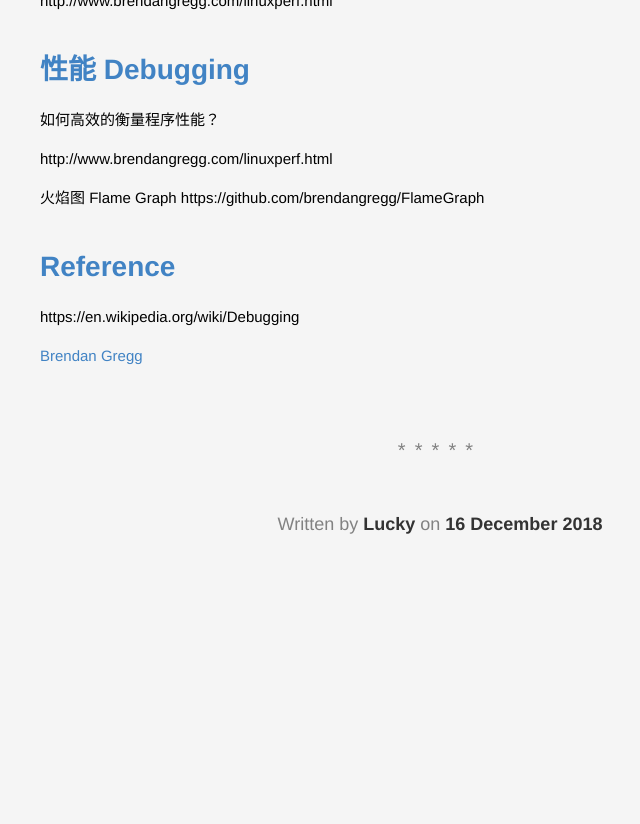
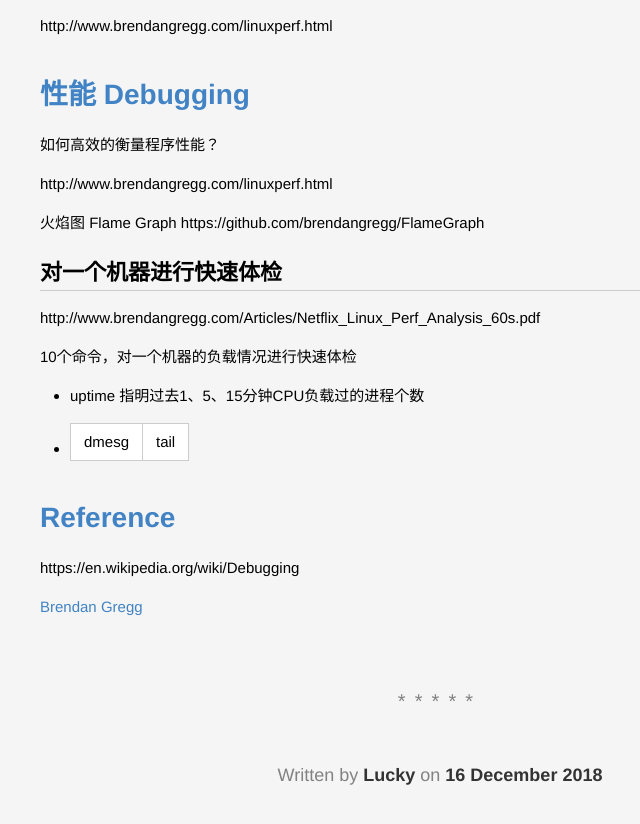
Before and after one commit to lucky521/blog, a Jekyll site: the page built from _posts/debugging/2018-12-16-debugging.markdown, in a window 1280 px wide and 900 px high, scrolled down 1444 px. Shown: the top 824 px of the window, without its empty margins (200-840 px from the left). Built offline with Jekyll 4.4.1, drawn with Linux system fonts in a browser that asks for light colours; before the commit the page ends 2110 px from its top, so only the background shows below that.

Commit message:
update blog

```diff
--- a/_posts/debugging/2018-12-16-debugging.markdown
+++ b/_posts/debugging/2018-12-16-debugging.markdown
@@ -56,6 +56,14 @@ http://www.brendangregg.com/linuxperf.html
 https://github.com/brendangregg/FlameGraph
 
 
+## 对一个机器进行快速体检
+
+http://www.brendangregg.com/Articles/Netflix_Linux_Perf_Analysis_60s.pdf
+
+10个命令，对一个机器的负载情况进行快速体检
+* uptime 指明过去1、5、15分钟CPU负载过的进程个数
+* dmesg | tail
+
 
 
 # Reference
```
Also changed, not shown: _posts/framework/2020-03-05-flink.markdown (+9 -4 lines), _posts/others/2019-02-18-Coder-Career.md (+7 -0 lines).
